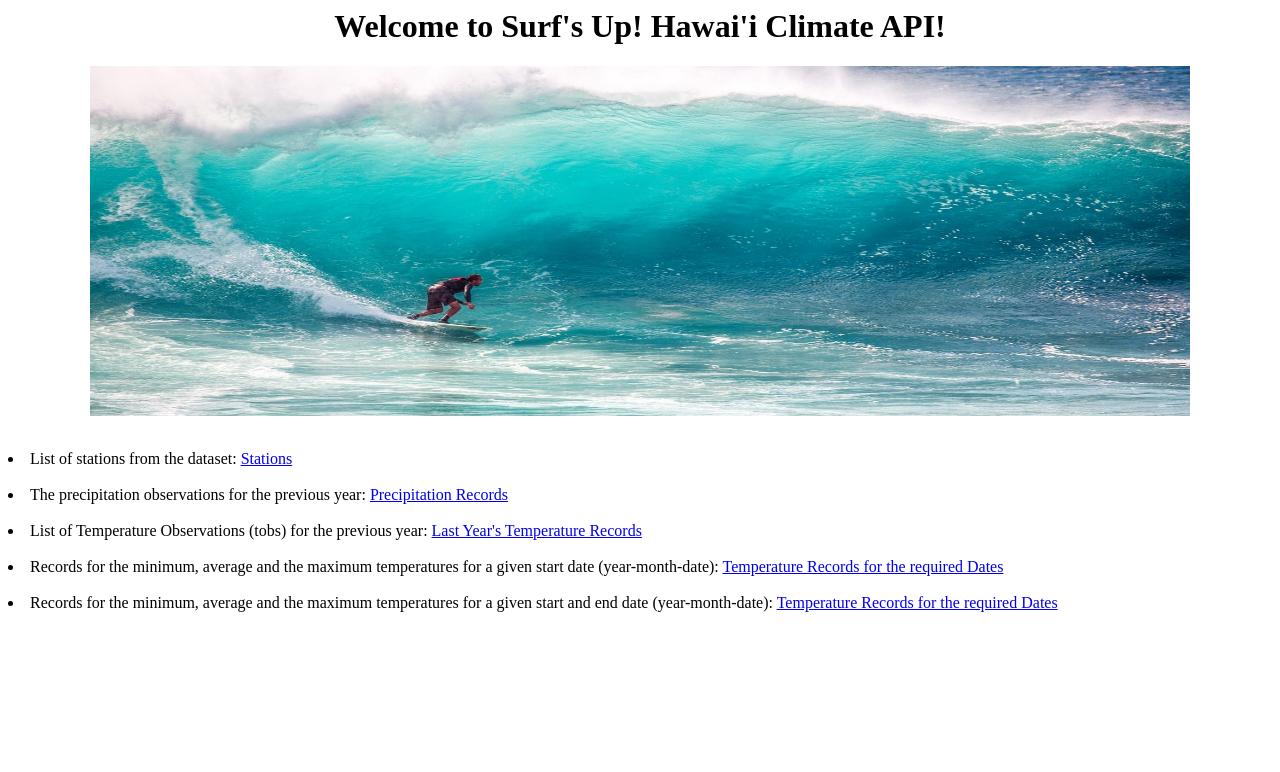
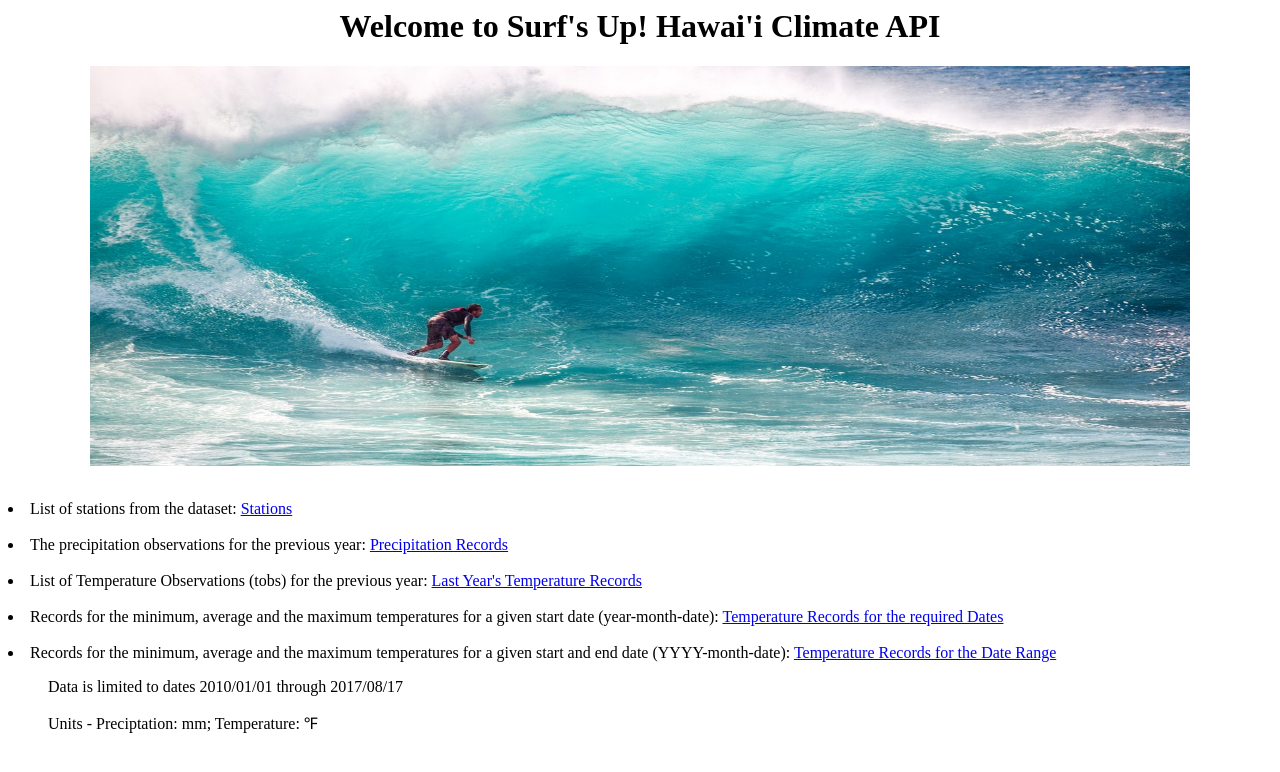
Before and after one commit to sheetalbongale/SQL-Alchemy-Challenge, a Flask app: page / in a window 1280 px wide. Shown: the top 772 px of the page. Run offline with Flask 2, Linux system fonts and the light colour scheme.

Commit message:
Add more html formatting

```diff
--- a/app.py
+++ b/app.py
@@ -2,13 +2,13 @@
 # SQLAlchemy and Flask Challenge - Surfs Up!
 # Submitted by : Sheetal Bongale | UT Data Analysis and Visualization | Feb 15, 2020
 # This script will return JSONified query results from API endpoints and
-# serve the queries with Flask.
+# serve the queries with Flask to enable a Climate Web App.
 #########################################################################################
-from flask import Flask , jsonify, render_template
+from flask import Flask, jsonify, render_template
 import sqlalchemy
 from sqlalchemy import create_engine, func
+from sqlalchemy.ext.automap import automap_base
 from sqlalchemy.orm import Session
-from sqlalchemy.ext.automap import automap_base
 import datetime as dt
 
 #################################################
@@ -40,9 +40,11 @@ app = Flask(__name__)
 # Flask Routes
 #################################################
 
+
 @app.route("/")
 def Home():
     return render_template("index.html")
+
 
 def calc_temps(start_date, end_date):
     """TMIN, TAVG, and TMAX for a list of dates.
@@ -56,8 +58,17 @@ def calc_temps(start_date, end_date):
     """
     session = Session(engine)
 
-    return session.query(func.min(Measurement.tobs), func.avg(Measurement.tobs), func.max(Measurement.tobs)).\
-        filter(Measurement.date >= start_date).filter(Measurement.date <= end_date).all()
+    return (
+        session.query(
+            func.min(Measurement.tobs),
+            func.avg(Measurement.tobs),
+            func.max(Measurement.tobs),
+        )
+        .filter(Measurement.date >= start_date)
+        .filter(Measurement.date <= end_date)
+        .all()
+    )
+
 
 # Calculate the date 1 year ago from the last data point in the database
 last_date = session.query(Measurement.date).order_by(Measurement.date.desc()).first()[0]
@@ -83,15 +94,17 @@ def precipitation():
     # Return the valid JSON response object
     return jsonify(prcp_results)
 
+
 @app.route("/api/v1.0/stations")
 def stations():
     """Return a list of stations"""
 
     session = Session(engine)
 
-    stations_results = session.query(Station.station).all()
+    stations_results = session.query(Station.station, Station.name).all()
 
     return jsonify(stations_results)
+
 
 @app.route("/api/v1.0/tobs")
 def tobs():
@@ -107,40 +120,55 @@ def tobs():
     )
     return jsonify(temp_results)
 
+
 @app.route("/api/v1.0/<start>")
 def start(start):
-    """Returns the JSON list of the minimum, average and the maximum temperatures for a given start date (year-month-date)"""
+    """Returns the JSON list of the minimum, average and the maximum temperatures for a given start date (YYYY-MM-DD)"""
 
     temps = calc_temps(start, last_date)
 
     # Create a list to store the temperature records
     temp_list = []
-    date_dict = {'start_date': start, 'end_date': last_date}
+    date_dict = {"Start Date": start, "End Date": last_date}
     temp_list.append(date_dict)
-    temp_list.append({'Observation': 'Min', 'Temperature': temps[0][0]})
-    temp_list.append({'Observation': 'Avg', 'Temperature': temps[0][1]})
-    temp_list.append({'Observation': 'Max', 'Temperature': temps[0][2]})
+    temp_list.append(
+        {"Observation": "Minimum Temperature", "Temperature(F)": temps[0][0]}
+    )
+    temp_list.append(
+        {"Observation": "Average Temperature", "Temperature(F)": temps[0][1]}
+    )
+    temp_list.append(
+        {"Observation": "Maximum Temperature", "Temperature(F)": temps[0][2]}
+    )
 
     return jsonify(temp_list)
 
+
 @app.route("/api/v1.0/<start>/<end>")
 def start_end(start, end):
-    """Returns the JSON list of the minimum, average and the maximum temperatures for a given start date and end date(year-month-date)"""
+    """Returns the JSON list of the minimum, average and the maximum temperatures for a given start date and end date(YYYY-MM-DD)"""
 
     temps = calc_temps(start, end)
 
     # Create a list to store the temperature records
     temp_list = []
-    date_dict = {'start_date': start, 'end_date': end}
+    date_dict = {"Start Date": start, "End Date": end}
     temp_list.append(date_dict)
-    temp_list.append({'Observation': 'Min', 'Temperature': temps[0][0]})
-    temp_list.append({'Observation': 'Avg', 'Temperature': temps[0][1]})
-    temp_list.append({'Observation': 'Max', 'Temperature': temps[0][2]})
+    temp_list.append(
+        {"Observation": "Minimum Temperature", "Temperature(F)": temps[0][0]}
+    )
+    temp_list.append(
+        {"Observation": "Average Temperature", "Temperature(F)": temps[0][1]}
+    )
+    temp_list.append(
+        {"Observation": "Maximum Temperature", "Temperature(F)": temps[0][2]}
+    )
 
     return jsonify(temp_list)
+
 
 #################################################
 # Run the application
 #################################################
-if __name__ == '__main__':
+if __name__ == "__main__":
     app.run(debug=True)
--- a/templates/index.html
+++ b/templates/index.html
@@ -1,12 +1,12 @@
 <html>
     <head>
-        <title>Hwawaii Climate App</title>
+        <title>Hawaii Climate App</title>
 
     </head>
     <body>
 
-        <h1><b><center>Welcome to Surf's Up! Hawai'i Climate API!</center></b></h1>
-        <p><center><img src="../static/surfs-up.jpeg" height=350 width=1100 ></center></p>
+        <h1><b><center>Welcome to Surf's Up! Hawai'i Climate API</center></b></h1>
+        <p><center><img src="../static/surfs-up.jpeg" height=400 width=1100 ></center></p>
             <br>
                 <li>
                     List of stations from the dataset:
@@ -30,9 +30,13 @@
                 </li>
             <br>
                 <li>
-                    Records for the minimum, average and the maximum temperatures for a given start and end date (year-month-date):
-                        <a href="/api/v1.0/2016-12-06/2016-12-13"> Temperature Records for the required Dates</a>
+                    Records for the minimum, average and the maximum temperatures for a given start and end date (YYYY-month-date):
+                        <a href="/api/v1.0/2016-12-06/2016-12-13"> Temperature Records for the Date Range</a>
+                </li>
+                <ul>
+                    <p>Data is limited to dates 2010/01/01 through 2017/08/17</p>
+                    <p>Units - Preciptation: mm; Temperature: <span>&#8457;</span> </p>
 
-                </li>
+                </ul>
     </body>
 </html>
```
Also changed, not shown: 1 other file.
